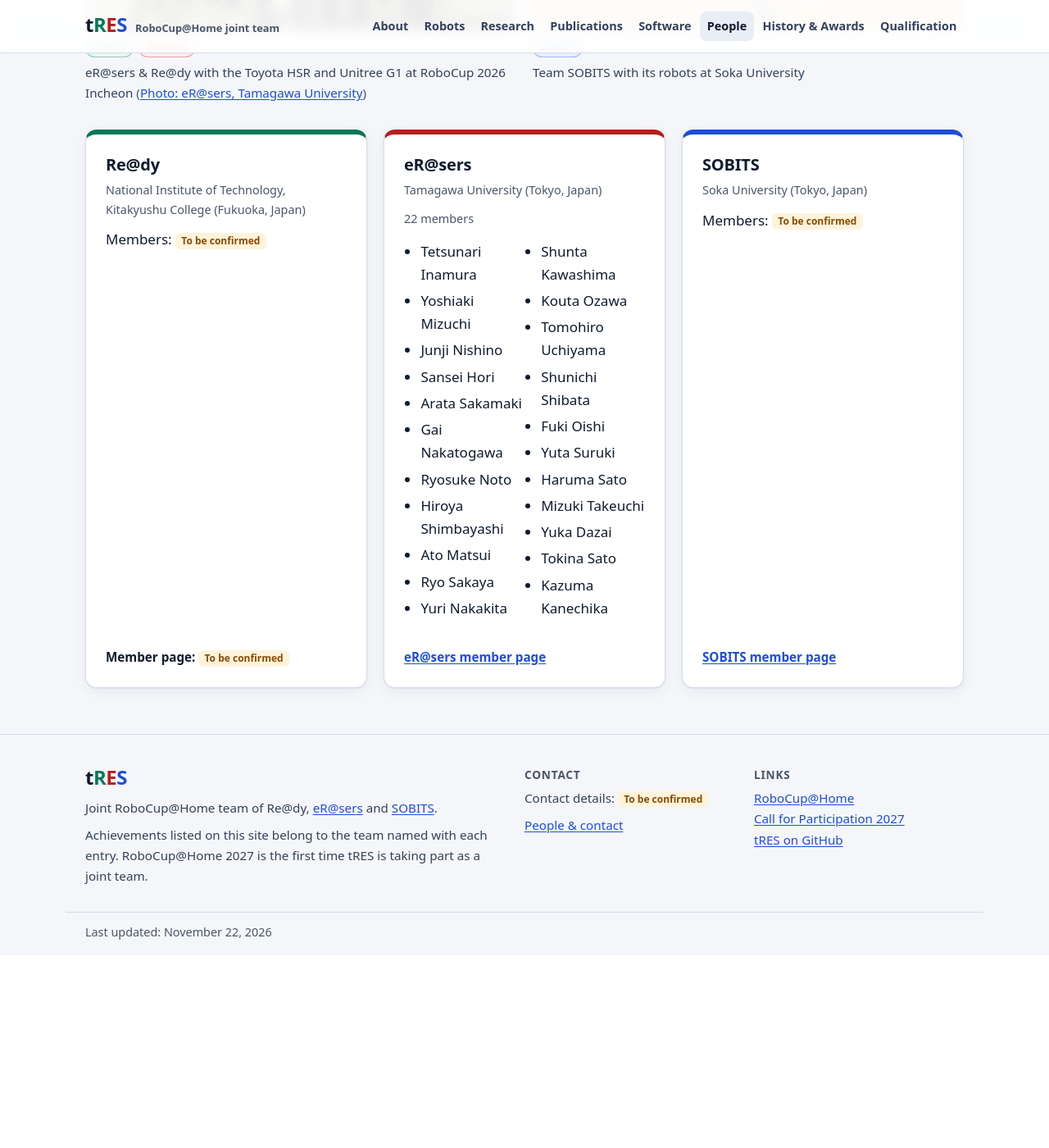
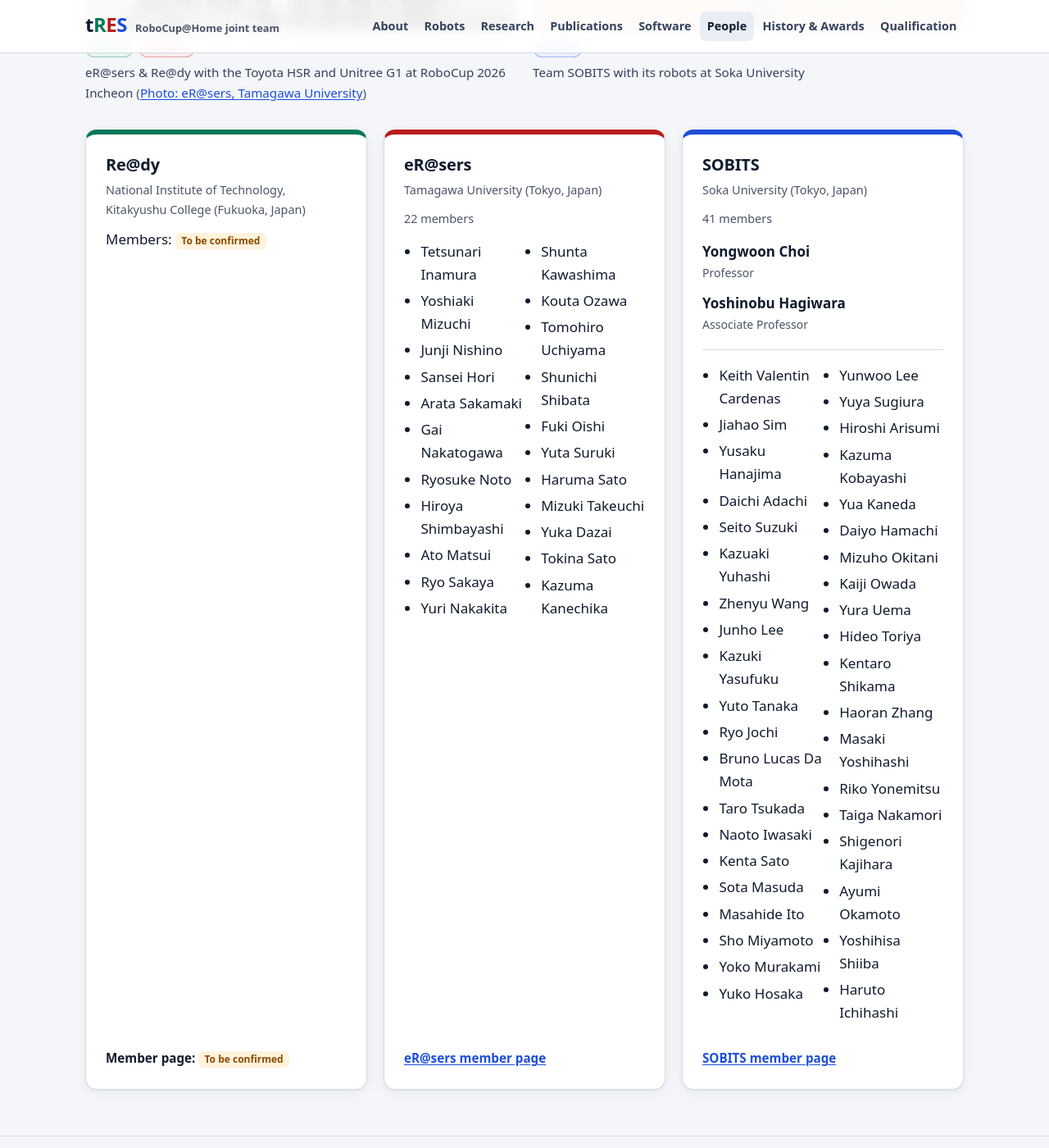
Before and after one commit to tRES-athome/tres-athome.github.io, a Jekyll site: the page built from people.html, in a window 1280 px wide and 1400 px high, scrolled down 1339 px. Shown: the whole window at 82% size. Built offline with Jekyll 4.4.1, drawn with Linux system fonts in a browser that asks for light colours; before the commit the page ends 2504 px from its top, so only the background shows below that.

Commit message:
People: add SOBITS members with professors listed first

```diff
--- a/_data/people.yml
+++ b/_data/people.yml
@@ -59,5 +59,49 @@ rosters:
       - name: "Kazuma Kanechika"
     members_page: "https://erasers.jp/members/"
   - team: sobits
-    members: []
+    # Professors first, then members marked 加入 in SOBITS名簿 (Google Sheets), checked 2026-11-24
+    members:
+      - name: "Yongwoon Choi"
+        position: "Professor"
+      - name: "Yoshinobu Hagiwara"
+        position: "Associate Professor"
+      - name: "Keith Valentin Cardenas"
+      - name: "Jiahao Sim"
+      - name: "Yusaku Hanajima"
+      - name: "Daichi Adachi"
+      - name: "Seito Suzuki"
+      - name: "Kazuaki Yuhashi"
+      - name: "Zhenyu Wang"
+      - name: "Junho Lee"
+      - name: "Kazuki Yasufuku"
+      - name: "Yuto Tanaka"
+      - name: "Ryo Jochi"
+      - name: "Bruno Lucas Da Mota"
+      - name: "Taro Tsukada"
+      - name: "Naoto Iwasaki"
+      - name: "Kenta Sato"
+      - name: "Sota Masuda"
+      - name: "Masahide Ito"
+      - name: "Sho Miyamoto"
+      - name: "Yoko Murakami"
+      - name: "Yuko Hosaka"
+      - name: "Yunwoo Lee"
+      - name: "Yuya Sugiura"
+      - name: "Hiroshi Arisumi"
+      - name: "Kazuma Kobayashi"
+      - name: "Yua Kaneda"
+      - name: "Daiyo Hamachi"
+      - name: "Mizuho Okitani"
+      - name: "Kaiji Owada"
+      - name: "Yura Uema"
+      - name: "Hideo Toriya"
+      - name: "Kentaro Shikama"
+      - name: "Haoran Zhang"
+      - name: "Masaki Yoshihashi"
+      - name: "Riko Yonemitsu"
+      - name: "Taiga Nakamori"
+      - name: "Shigenori Kajihara"
+      - name: "Ayumi Okamoto"
+      - name: "Yoshihisa Shiiba"
+      - name: "Haruto Ichihashi"
     members_page: "https://teamsobits.github.io/member.html"
--- a/assets/css/site.css
+++ b/assets/css/site.css
@@ -344,3 +344,7 @@ a.card h3 { color: var(--link); }
 .roster { columns: 2; column-gap: 20px; padding-left: 1.1em; }
 .roster li { break-inside: avoid; }
 @media (max-width: 400px) { .roster { columns: 1; } }
+.faculty { display: grid; gap: 8px; margin: 0 0 14px; padding-bottom: 14px; border-bottom: 1px solid var(--line); }
+.faculty li { display: flex; flex-direction: column; }
+.faculty-title { font-size: .88rem; color: var(--muted); }
+.card .faculty { padding-left: 0; }
--- a/people.html
+++ b/people.html
@@ -55,7 +55,12 @@ description: "Members of tRES, Principal Investigator, Team Leader and Contact P
         <p class="card-meta">{% if tm.affiliation == "To be confirmed" %}Affiliation: {% include tbc.html %}{% else %}{{ tm.affiliation }}{% endif %}</p>
         {% if g.members.size > 0 %}
         <p class="small muted">{{ g.members.size }} members</p>
-        <ul class="roster">{% for m in g.members %}<li>{{ m.name }}{% if m.position %} — {{ m.position }}{% endif %}{% if m.role %} <span class="muted">({{ m.role }})</span>{% endif %}</li>{% endfor %}</ul>
+        {% assign titled = g.members | where_exp: "m", "m.position" %}
+        {% assign others = g.members | where_exp: "m", "m.position == nil" %}
+        {% if titled.size > 0 %}
+        <ul class="faculty plain-list">{% for m in titled %}<li><strong>{{ m.name }}</strong><span class="faculty-title">{{ m.position }}</span></li>{% endfor %}</ul>
+        {% endif %}
+        <ul class="roster">{% for m in others %}<li>{{ m.name }}{% if m.role %} <span class="muted">({{ m.role }})</span>{% endif %}</li>{% endfor %}</ul>
         {% else %}
         <p>Members: {% include tbc.html %}</p>
         {% endif %}
```
Also changed, not shown: docs/CHECKLIST.md (+1 -1 lines).
